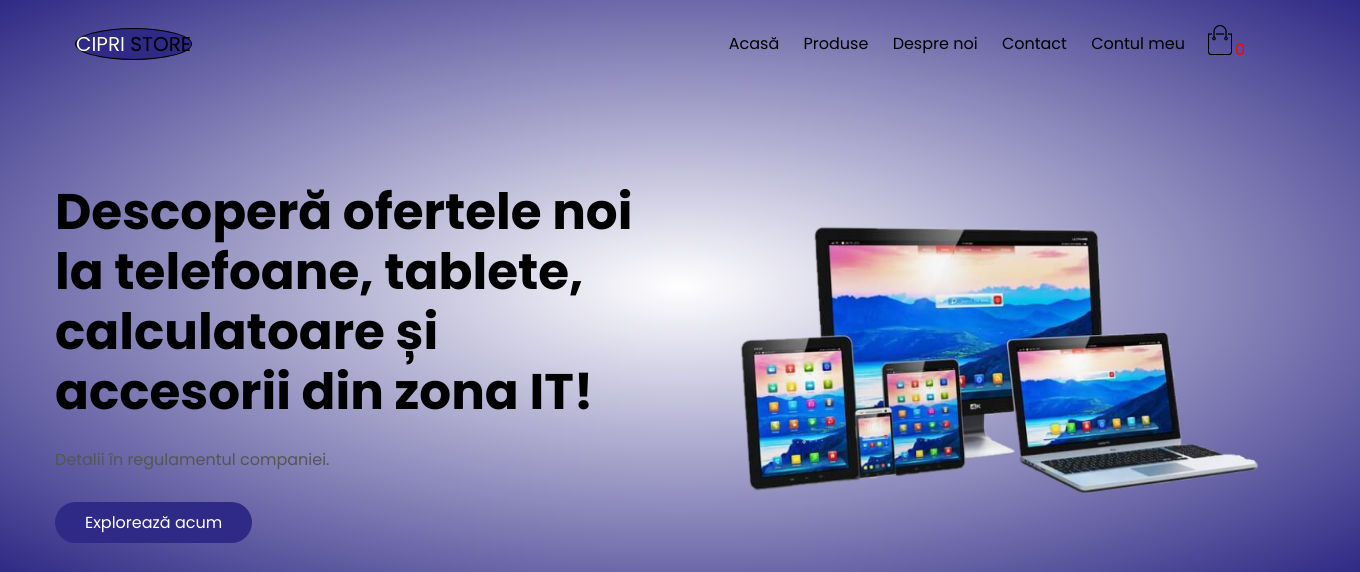
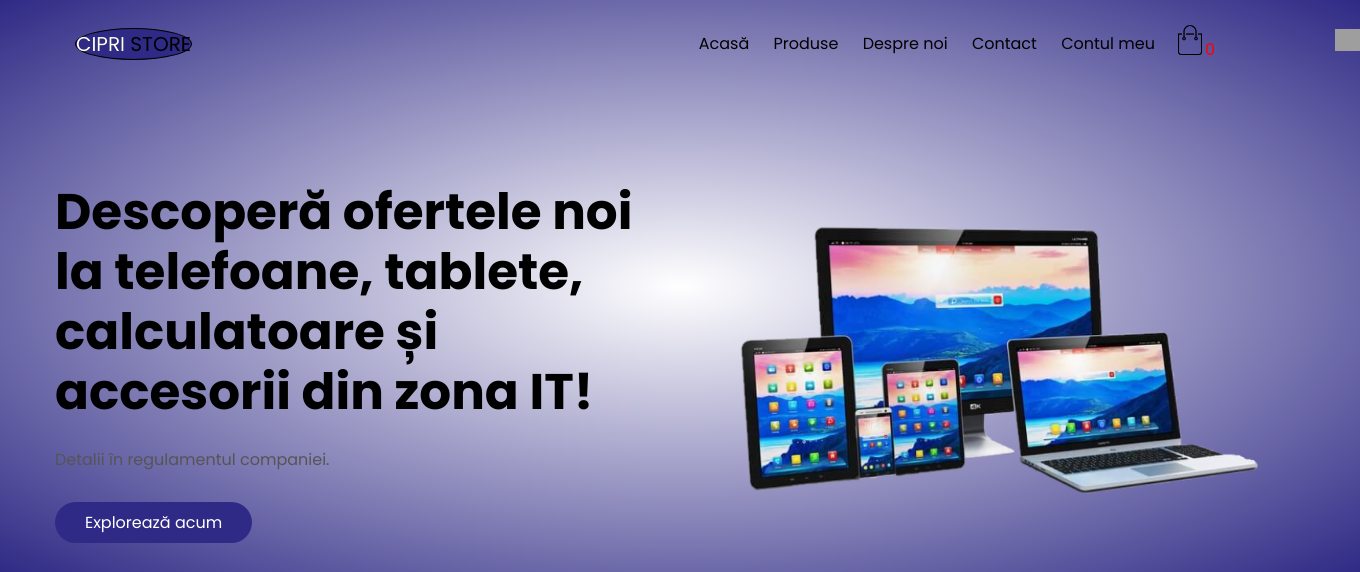
Before and after one commit to Ciprian1999/LICENTA, a Node server app: page / in a window 1360 px wide; the page is wider, and only the part inside the window is pictured. Shown: the top 572 px of that part. Run offline with Node 20, Linux system fonts and the light colour scheme; the visitor is signed in with stand-in values (Sample User, id 1); some libraries are stand-ins or nearby versions; grey boxes are pictures that could not be loaded.

Commit message:
Fis some errors

```diff
--- a/src/utils/views/home.hbs
+++ b/src/utils/views/home.hbs
@@ -39,9 +39,11 @@
                     <img src="/images/cart.png" width="30px" height="30px"><span id="cartIcon" style="color:red"></span>
                 </a>
                 <img src="images/menu.png" class="menu-icon" onclick="menutoggle()">
+                {{#if isLogged}}
                 <a href="/users/logout">
-                    <img class="logout" style="display:none" src="images/logout.png" width="30px" height="30px">
+                    <img class="logout" src="images/logout.png" width="30px" height="30px">
                 </a>
+                {{/if}}
                 {{#if isLogged}}
                 <a href="/account">
                     <img class="logout" src="/images/my-account.png" width="40px" height="40px">
```
Also changed, not shown: 1 other file.
